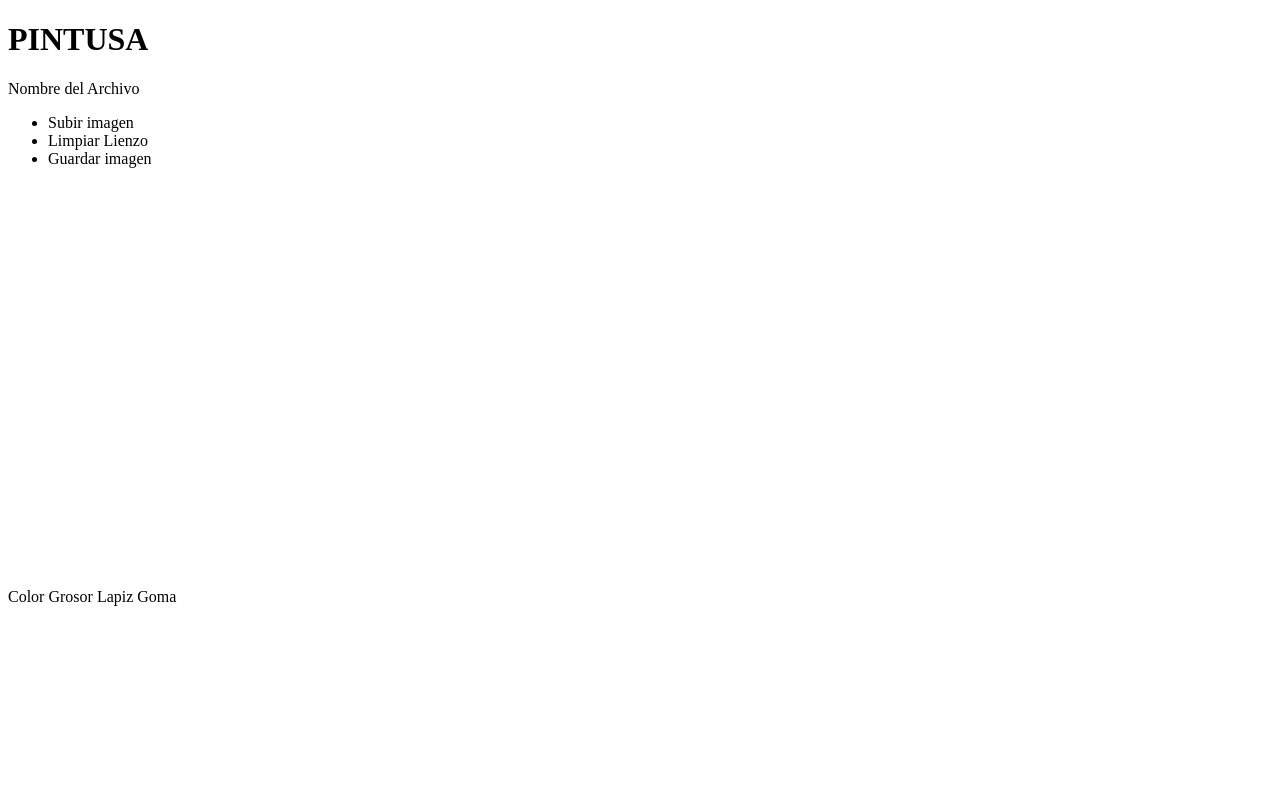
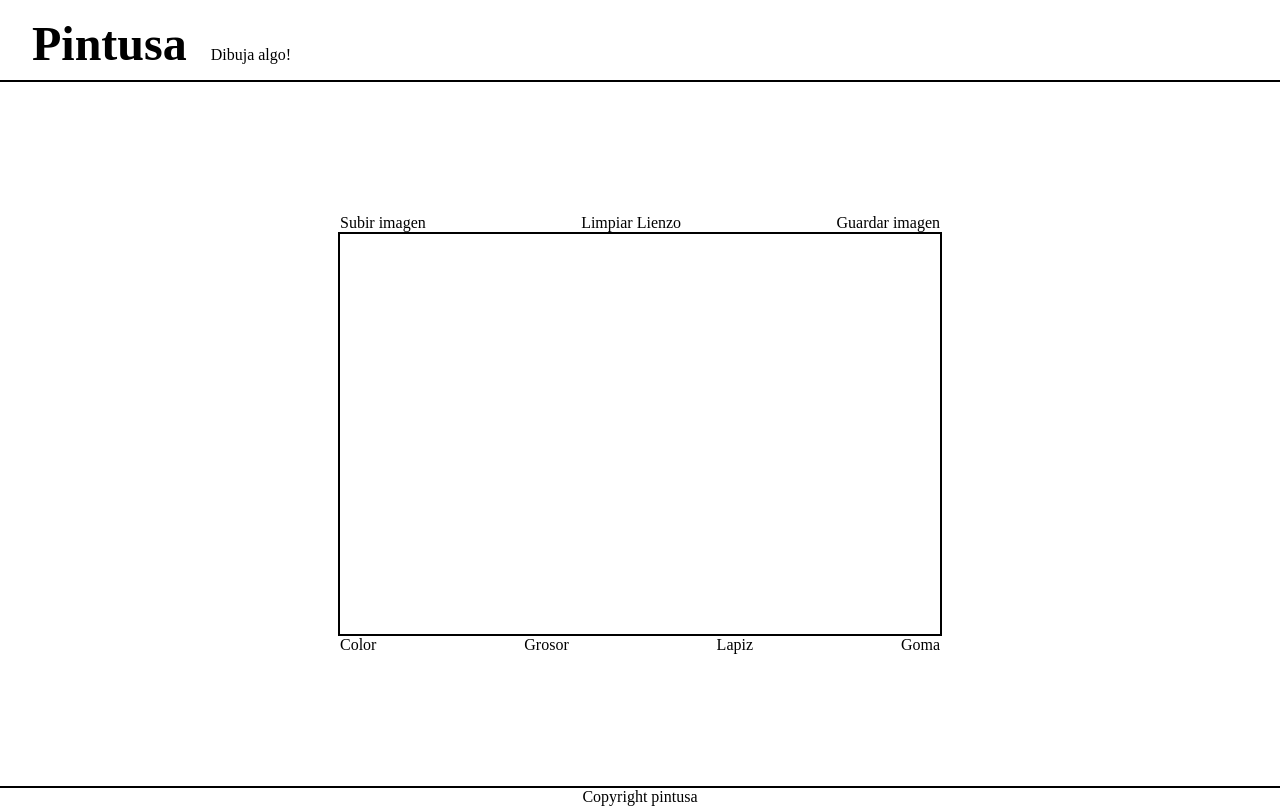
Before and after one commit to SantiMoyano/pintusa-app, a plain HTML site: page index.html in a window 1280 px wide. Drawn offline with Linux system fonts and the light colour scheme; a web font is replaced by a local one.

Commit message:
Add styles for app and canvas

```diff
--- a/index.html
+++ b/index.html
@@ -4,29 +4,37 @@
     <meta charset="UTF-8" />
     <meta name="viewport" content="width=device-width, initial-scale=1.0" />
     <title>Pintusa</title>
+    <link rel="preconnect" href="https://fonts.gstatic.com" />
+    <link
+      href="https://fonts.googleapis.com/css2?family=Gabarito&display=swap"
+      rel="stylesheet"
+    />
+    <link rel="stylesheet" href="styles/styles.css" />
   </head>
   <body>
     <header>
-      <h1>PINTUSA</h1>
-      <p>Nombre del Archivo</p>
+      <h1>Pintusa</h1>
+      <p>Dibuja algo!</p>
     </header>
+
+    <main>
+      <div class="canvas-box">
         <ul>
           <li>Subir imagen</li>
           <li>Limpiar Lienzo</li>
           <li>Guardar imagen</li>
         </ul>
-    <main>
-      <div>
-        <canvas width="400" height="400"></canvas>
-      </div>
-    </main>
-    <footer>
-      <div>
+        <canvas width="600" height="400"></canvas>
+        <div class="actions">
           <span>Color</span>
           <span>Grosor</span>
           <span>Lapiz</span>
           <span>Goma</span>
         </div>
+      </div>
+    </main>
+    <footer>
+      <span>Copyright pintusa</span>
     </footer>
   </body>
 </html>
--- /dev/null
+++ b/styles/styles.css
@@ -0,0 +1,75 @@
+html,
+body,
+ul,
+li {
+  margin: 0;
+  padding: 0;
+}
+
+body {
+  font-family: "Gabarito";
+}
+
+/* Header */
+
+header {
+  display: flex;
+  align-items: baseline;
+  gap: 24px;
+  padding: 16px 0 0 32px;
+  border-bottom: 2px solid black;
+}
+
+h1 {
+  margin: 0;
+  padding: 0;
+  font-size: 48px;
+}
+
+/* Main */
+
+main {
+  display: flex;
+  flex-direction: column;
+  align-items: center;
+  justify-content: center;
+  width: 100%;
+  min-height: 88dvh;
+}
+
+.canvas-box {
+  display: flex;
+  flex-direction: column;
+  align-items: center;
+  justify-content: center;
+  padding: 24px 0;
+  width: 600px;
+}
+
+ul {
+  display: flex;
+  align-items: center;
+  justify-content: center;
+  list-style: none;
+  justify-content: space-between;
+  width: 100%;
+}
+
+canvas {
+  border: 2px solid black;
+}
+
+.actions {
+  display: flex;
+  justify-content: space-between;
+  width: 100%;
+}
+
+/* Footer */
+
+footer {
+  display: flex;
+  align-items: center;
+  justify-content: center;
+  border-top: 2px solid black;
+}
```
Lines whose indentation alone changed are shown as unchanged.
